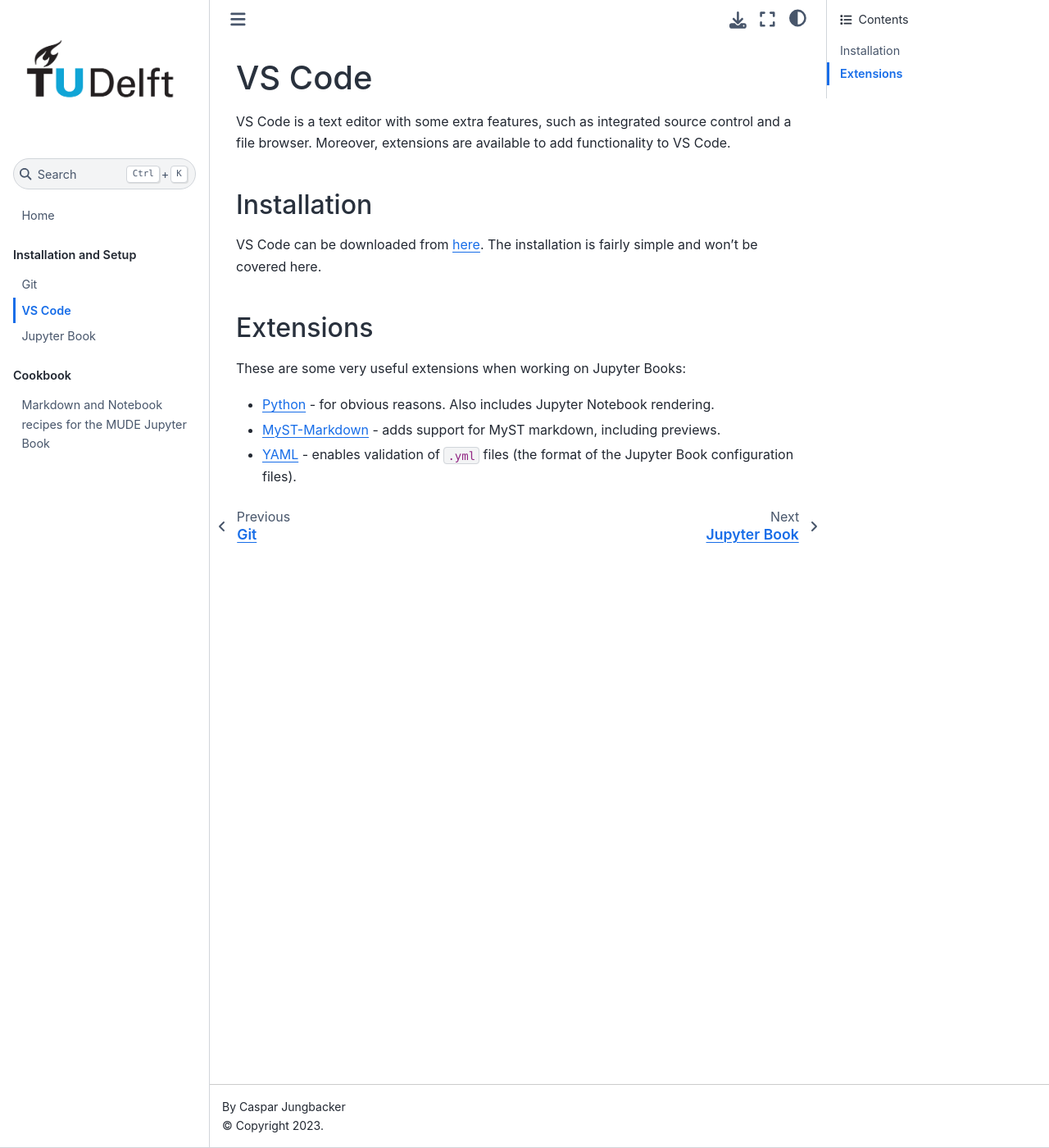
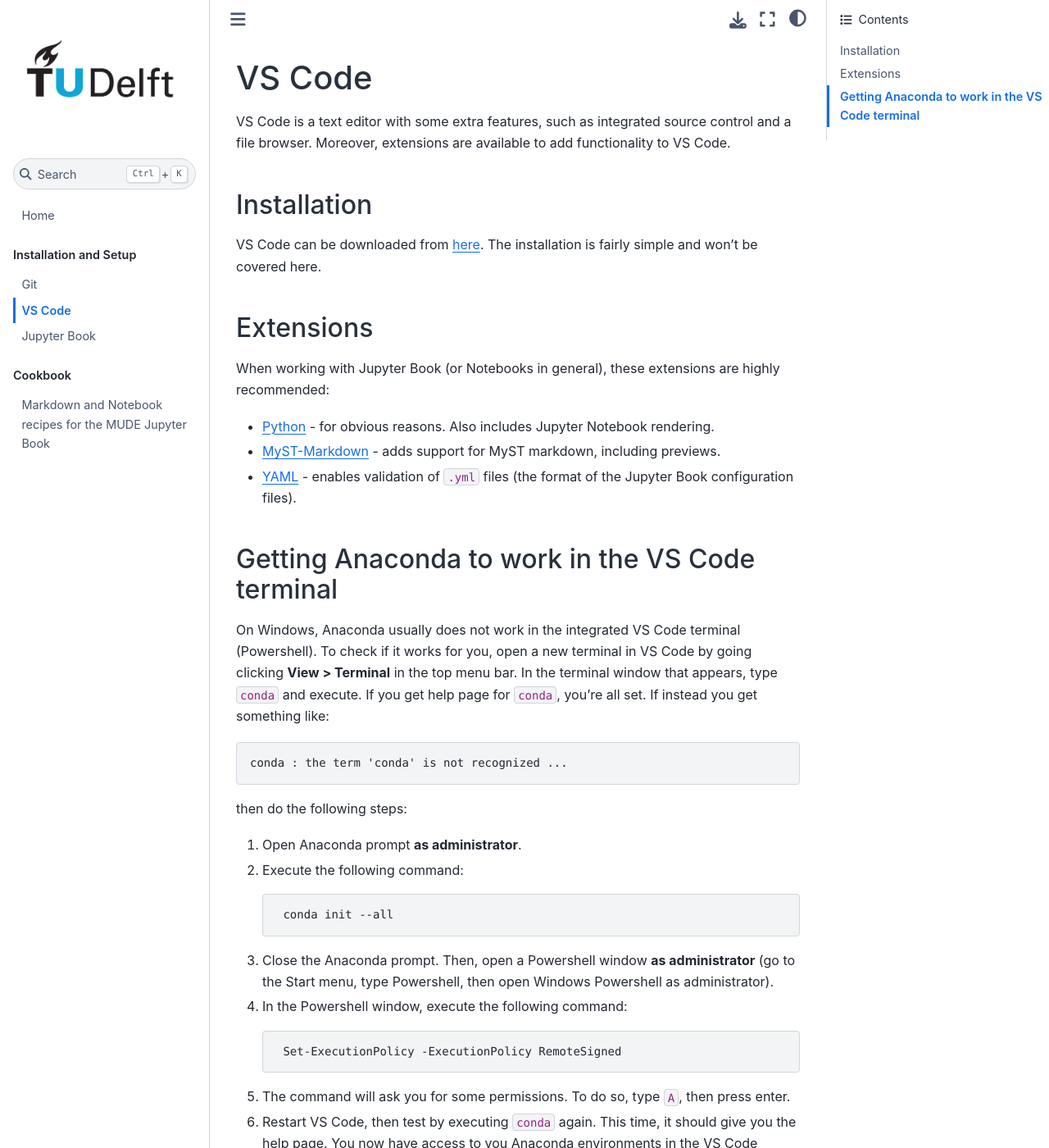
Before and after one commit to TeachBooks/mirror_teachbook_manual, a Jupyter Book: the page built from book/installation-and-setup/vscode-setup.md, in a window 1280 px wide and 1400 px high. Shown: the whole window at 82% size. Built offline with Jupyter Book 1.0.4 settings and Sphinx 7.4.7 and the Sphinx Book theme 1.1.4, drawn with Linux system fonts in a browser that asks for light colours; some of the changed text lies outside the part shown.

Commit message:
Add conda terminal fix for windows

```diff
--- a/book/installation-and-setup/vscode-setup.md
+++ b/book/installation-and-setup/vscode-setup.md
@@ -8,8 +8,29 @@
 
 ## Extensions
 
-These are some very useful extensions when working on Jupyter Books:
+When working with Jupyter Book (or Notebooks in general), these extensions are highly recommended:
 
 - [Python](https://marketplace.visualstudio.com/items?itemName=ms-python.python) - for obvious reasons. Also includes Jupyter Notebook rendering.
 - [MyST-Markdown](https://marketplace.visualstudio.com/items?itemName=ExecutableBookProject.myst-highlight) - adds support for MyST markdown, including previews.
 - [YAML](https://marketplace.visualstudio.com/items?itemName=redhat.vscode-yaml) - enables validation of `.yml` files (the format of the Jupyter Book configuration files).
+
+## Getting Anaconda to work in the VS Code terminal
+
+On Windows, Anaconda usually does not work in the integrated VS Code terminal (Powershell). To check if it works for you, open a new terminal in VS Code by going clicking **View > Terminal** in the top menu bar. In the terminal window that appears, type `conda` and execute. If you get help page for `conda`, you're all set. If instead you get something like:
+
+    conda : the term 'conda' is not recognized ...
+
+then do the following steps:
+
+1. Open Anaconda prompt **as administrator**.
+2. Execute the following command:
+
+        conda init --all
+
+3. Close the Anaconda prompt. Then, open a Powershell window **as administrator** (go to the Start menu, type Powershell, then open Windows Powershell as administrator).
+4. In the Powershell window, execute the following command:
+
+        Set-ExecutionPolicy -ExecutionPolicy RemoteSigned
+
+5. The command will ask you for some permissions. To do so, type `A`, then press enter.
+6. Restart VS Code, then test by executing `conda` again. This time, it should give you the help page. You now have access to you Anaconda environments in the VS Code terminal.
```
